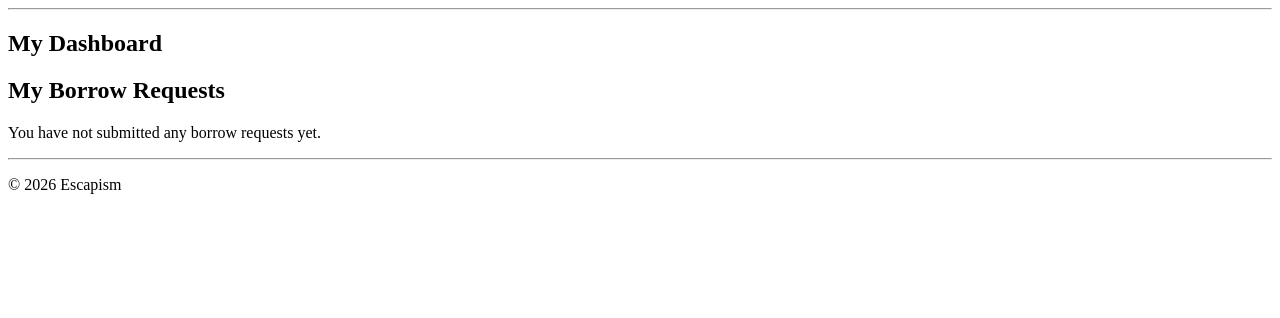
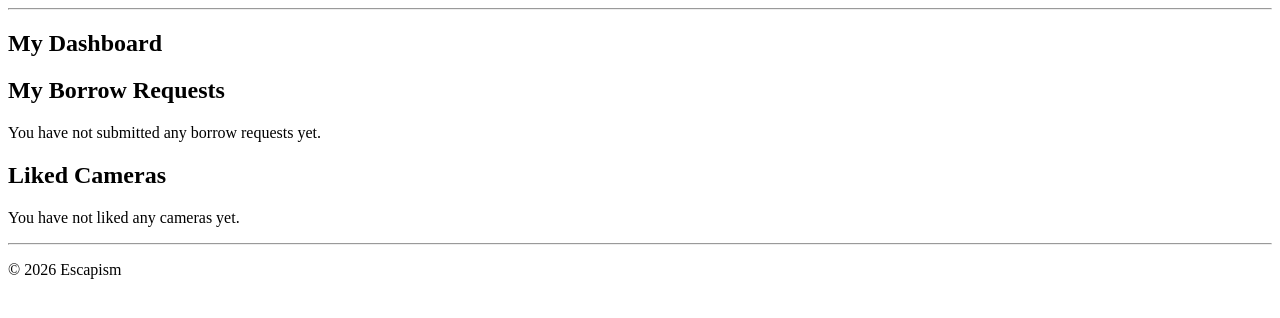
Before and after one commit to odysseas404/ITC4214---Final-Project, a Django app: page /dashboard/ in a window 1280 px wide. Shown: the part 29-347 px from the top of the page. Run offline with Django 5.2, Linux system fonts and the light colour scheme; the visitor is signed in with stand-in values (Sample User, id 1); data that the repository does not hold is empty.

Commit message:
Altered the user dashboard to also display liked cameras.

```diff
--- a/catalogue/templates/catalogue/dashboard.html
+++ b/catalogue/templates/catalogue/dashboard.html
@@ -30,4 +30,24 @@
 
 {% endif %}
 
+<h2>Liked Cameras</h2>
+
+{% if liked_cameras %}
+
+    {% for camera in liked_cameras %}
+
+        <p>
+            <a href="{% url 'catalogue:camera_detail' camera.id %}">
+                {{ camera.name }}
+            </a>
+        </p>
+
+    {% endfor %}
+
+{% else %}
+
+    <p>You have not liked any cameras yet.</p>
+
+{% endif %}
+
 {% endblock %}
--- a/catalogue/views.py
+++ b/catalogue/views.py
@@ -124,8 +124,13 @@ def dashboard(request):
         user=request.user
     ).select_related("camera").order_by("-created_at")
 
+    liked_cameras = Camera.objects.filter(
+        likes__user=request.user
+    )
+
     return render(request, "catalogue/dashboard.html", {
         "borrow_requests": borrow_requests,
+        "liked_cameras": liked_cameras,
     })
 
 def register(request):
```
